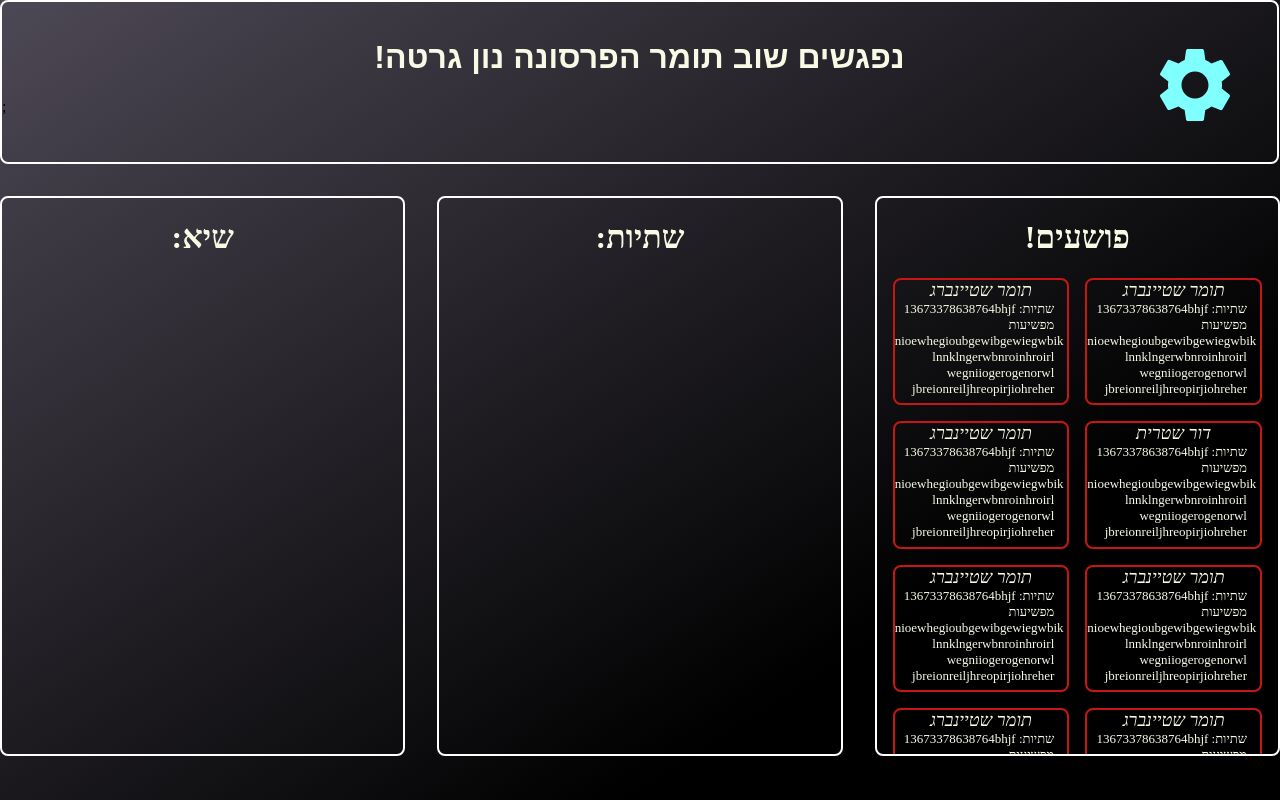
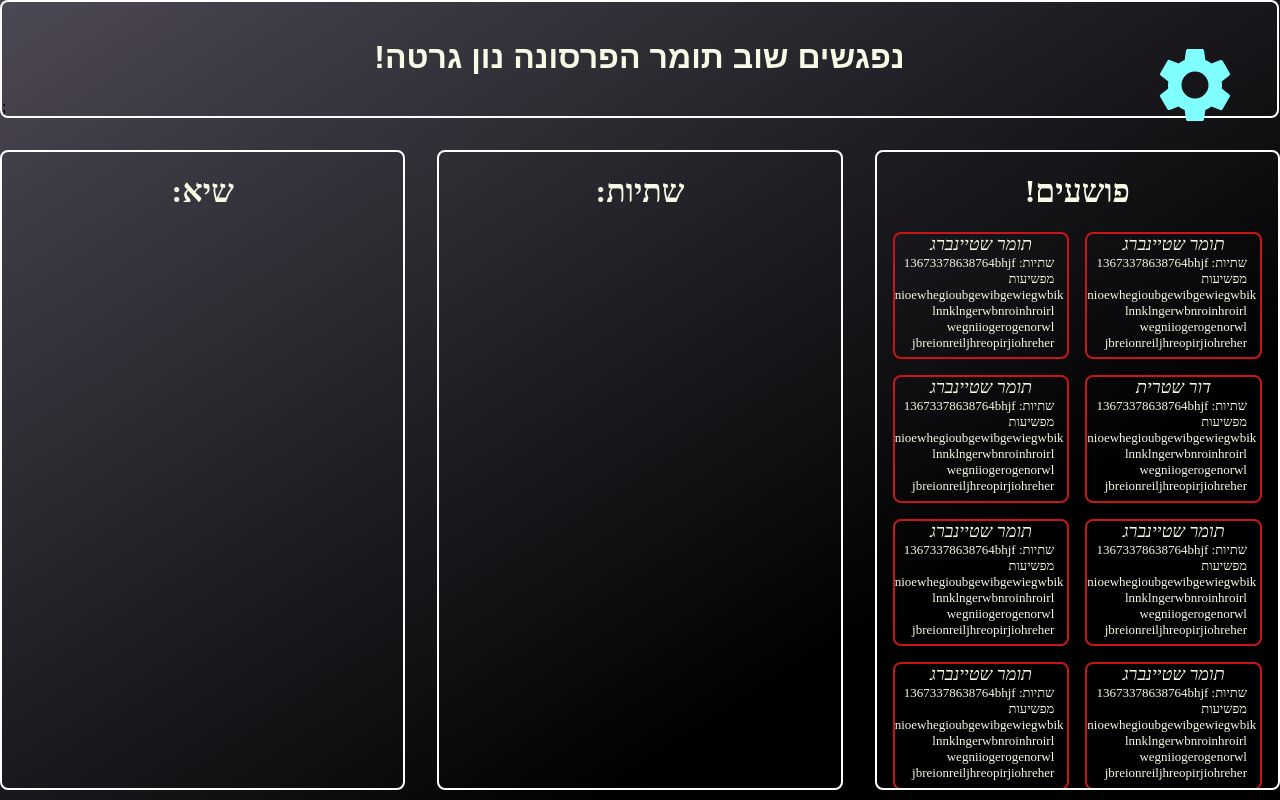
Before and after one commit to piloshachar14/golden-toasts, a React (Vite) app in the folder apps/client/: page / in a window 1280 px wide. Built offline with nearby package versions, Linux system fonts and the light colour scheme.

Commit message:
feature(client):use vh insted of % , increse categories height

```diff
--- a/apps/client/src/app/app.module.css
+++ b/apps/client/src/app/app.module.css
@@ -13,13 +13,13 @@
   box-sizing: border-box;
   display: flex;
   flex-direction: column;
-  height: 100%;
+  height: 100vh;
   width: 100%;
-  overflow:scroll;
+  overflow: scroll;
 }
 
 .categories {
-  height: 70%;
+  height:80vh;
   width: 100%;
   display: flex;
   flex-direction: row;
```
